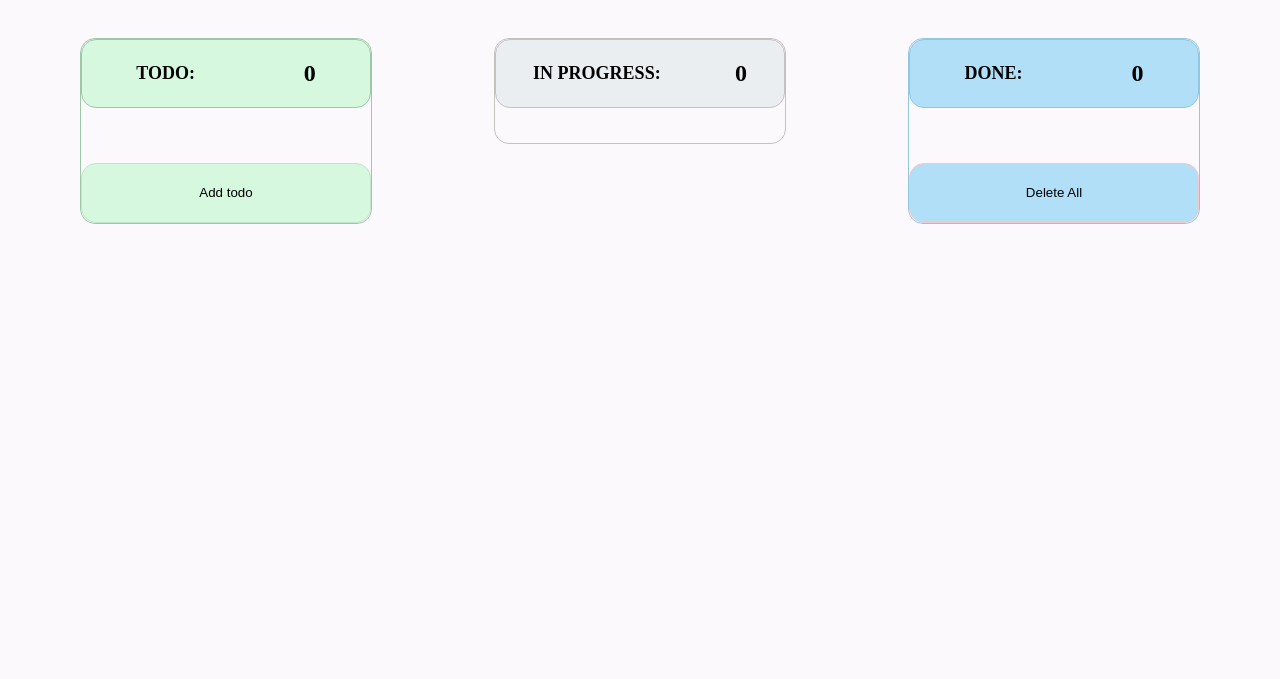
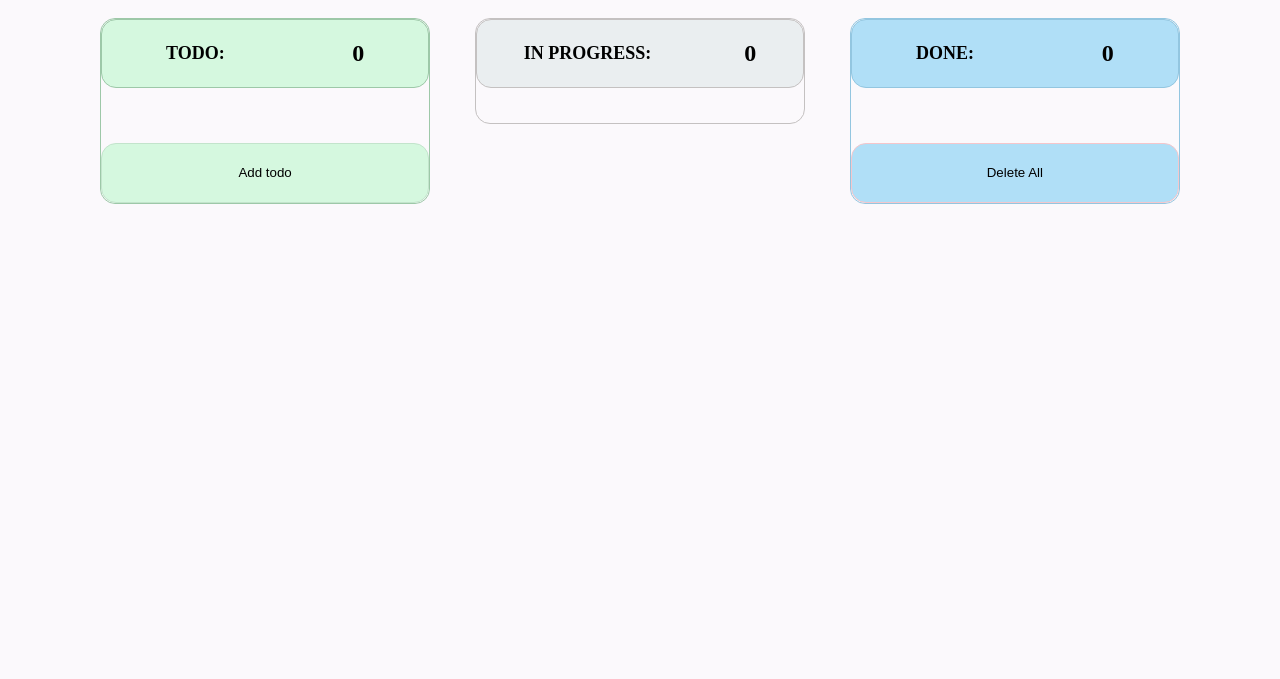
Before and after one commit to YuliyaMandr98/TMS_javaScript_step1, a website built with Parcel: page src/index.html in a window 1280 px wide. Shown: the part 121-800 px from the top of the page. Built offline with nearby package versions, Linux system fonts and the light colour scheme.

Commit message:
add adaptive

```diff
--- a/src/js/main.js
+++ b/src/js/main.js
@@ -36,16 +36,16 @@ trelloContainer.appendChild(trelloWrapCard);
 //создание карточки todo trello
 //////////////TODO CARD//////////////////////////
 //создание родителя для карточек trello
-const trelloWrapCardToDo = document.createElement('div');
-trelloWrapCardToDo.classList.add('trello-wrap-card-todo');
-trelloWrapCard.appendChild(trelloWrapCardToDo);
+// const trelloWrapCardToDo = document.createElement('div');
+// trelloWrapCardToDo.classList.add('trello-wrap-card-todo');
+// trelloWrapCard.appendChild(trelloWrapCardToDo);
 
 
-//создание карточки todo trello
+//создание колонки todo trello
 const trelloCardTodo = document.createElement('div');
 trelloCardTodo.classList.add('trello-card-todo');
 trelloCardTodo.setAttribute('id', 'todo');
-trelloWrapCardToDo.appendChild(trelloCardTodo);
+trelloWrapCard.appendChild(trelloCardTodo);
 
 //создание шапки карточки todo trello
 const trelloCardTodoHead = document.createElement('div');
@@ -220,8 +220,8 @@ function createToDoTrello(title, desc, id, user, time) {
         const editSelect = modal.querySelector('.select-css');
 
         //присваиваю аргументам функции значения переменных
-        editTitleInput.value = title;
-        editDescriptionInput.value = desc;
+        editTitleInput.value = todo.title;
+        editDescriptionInput.value = todo.desc;
         editSelect.value = user;
 
 
@@ -511,15 +511,15 @@ trelloCardTodoButtonAdd.addEventListener('click', function () {
 ////////////////////////IN PROGRESS////////////////////////////////////
 
 ////создание родителя для карточек in progress
-const trelloWrapCardInProgress = document.createElement('div');
-trelloWrapCardInProgress.classList.add('trello-wrap-card-in-progress');
-trelloWrapCard.appendChild(trelloWrapCardInProgress);
+// const trelloWrapCardInProgress = document.createElement('div');
+// trelloWrapCardInProgress.classList.add('trello-wrap-card-in-progress');
+// trelloWrapCard.appendChild(trelloWrapCardInProgress);
 
 //создание карточки in progress trello
 const trelloCardInProgress = document.createElement('div');
 trelloCardInProgress.classList.add('trello-card-in-progress');
 trelloCardInProgress.setAttribute('id', 'progress');
-trelloWrapCardInProgress.appendChild(trelloCardInProgress);
+trelloWrapCard.appendChild(trelloCardInProgress);
 
 //создание шапки карточки in progress trello
 const trelloCardInProgressHead = document.createElement('div');
@@ -679,15 +679,15 @@ function createInProgress(title, desc, id, user, time) {
 ////////////////////////////DONE/////////////////////////
 
 //создание родителя для карточек done
-const trelloWrapCardDone = document.createElement('div');
-trelloWrapCardDone.classList.add('trello-wrap-card-done');
-trelloWrapCard.appendChild(trelloWrapCardDone);
+// const trelloWrapCardDone = document.createElement('div');
+// trelloWrapCardDone.classList.add('trello-wrap-card-done');
+// trelloWrapCard.appendChild(trelloWrapCardDone);
 
 //создание карточки done trello
 const trelloCardDone = document.createElement('div');
 trelloCardDone.classList.add('trello-card-done');
 trelloCardDone.setAttribute('id', 'done');
-trelloWrapCardDone.appendChild(trelloCardDone);
+trelloWrapCard.appendChild(trelloCardDone);
 
 //создание шапки карточки done trello
 const trelloCardDoneHead = document.createElement('div');
--- a/src/scss/style.scss
+++ b/src/scss/style.scss
@@ -8,12 +8,17 @@ span {
 body {
     background-color: #fbf9fc;
 
+    .trello-container {
+        max-width: 1170px;
+        margin: auto;
+    }
+
     .header-wrap-trello {
         border: 1px solid rgb(233, 158, 248);
         border-radius: 15px;
         padding: 10px 30px;
         background-color: #ecd1f8;
-        width: 80%;
+        width: 90%;
         display: block;
         margin: 0 auto 20px;
 
@@ -35,12 +40,13 @@ body {
     .trello-wrap-card {
         display: flex;
         justify-content: space-evenly;
+        align-items: start;
 
-        .trello-wrap-card-todo {
-            padding: 20px 50px;
+        // .trello-wrap-card-todo {
+        //     padding: 20px 50px;
 
         .trello-card-todo {
-                width: 290px;
+            width: 28%;
             border: 1px solid #9dc8a8;
             border-radius: 15px;
 
@@ -120,10 +126,11 @@ body {
                         .trello-card-todo-button-more {
                             background-color: #b6f9c9;
                             width: 22px;
-                                height: 80px;
+                            height: 60px;
                             border: 1px solid #9dc8a8;
                             cursor: pointer;
                             border-radius: 2px;
+                            align-self: center;
                         }
 
                         .trello-card-todo-description {
@@ -131,11 +138,6 @@ body {
                             overflow-wrap: anywhere;
                             font-weight: 400;
                             font-size: 18px;
-                            }
-
-                            .trello-card-todo-button-more {
-                                height: 80px;
-                                align-self: center;
                         }
                     }
 
@@ -160,7 +162,7 @@ body {
 
             .trello-card-todo-button-add {
                 background-color: #d5f8df;
-                    width: 290px;
+                width: 100%;
                 height: 60px;
                 border: 1px solid #c3e4cc;
                 cursor: pointer;
@@ -172,17 +174,18 @@ body {
 
 }
 
-}
+
 
 
 
 //inProgress
-.trello-wrap-card-in-progress {
-    padding: 20px 50px;
+// .trello-wrap-card-in-progress {
+//     padding: 20px 50px;
 
 
 .trello-card-in-progress {
-        width: 290px;
+
+    width: 28%;
     border: 1px solid rgb(196, 193, 193);
     border-radius: 15px;
 
@@ -284,16 +287,16 @@ body {
         }
     }
 }
-}
+
 
 
 
 //done
-.trello-wrap-card-done {
-    padding: 20px 50px;
+// .trello-wrap-card-done {
+//     padding: 20px 50px;
 
 .trello-card-done {
-        width: 290px;
+    width: 28%;
     border: 1px solid #93c6e0;
     border-radius: 15px;
 
@@ -385,7 +388,7 @@ body {
 
     .trello-delete-all-button {
         background-color: #b0dff7;
-            width: 290px;
+        width: 100%;
         height: 60px;
         border: 1px solid #f5c6cb;
         cursor: pointer;
@@ -393,7 +396,7 @@ body {
         border-radius: 15px;
     }
 }
-}
+
 
 
 
```
Lines whose indentation alone changed are shown as unchanged.
